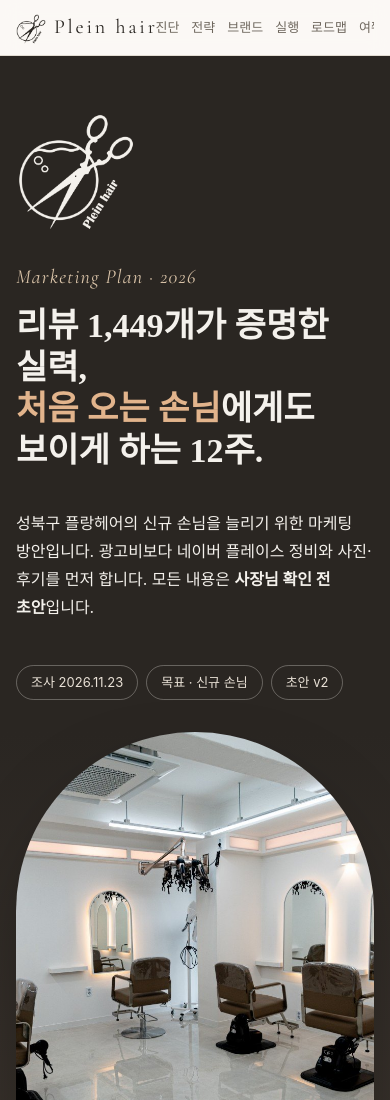
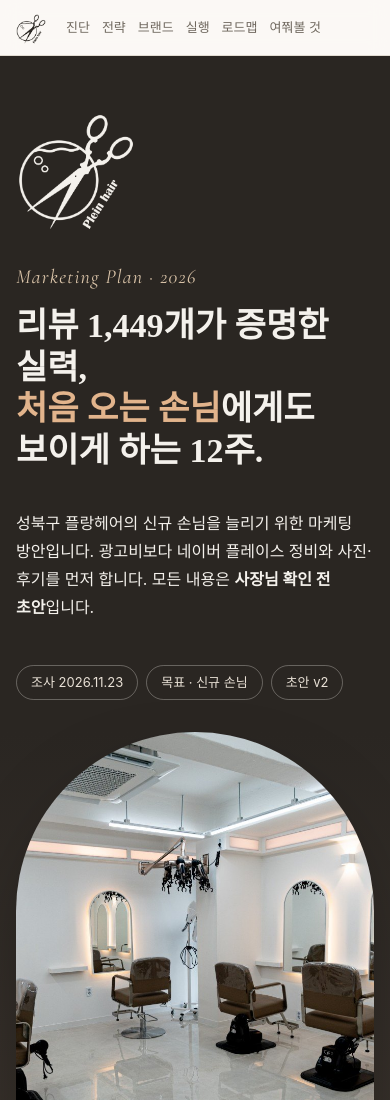
Before and after one commit to gimyedalm-collab/plein-flan-plan, a plain HTML site: page index.html in a window 390 px wide. Shown: the top 1100 px of the page. Drawn offline with nearby package versions, Linux system fonts and the light colour scheme; a web font is replaced by a local one.

Commit message:
모바일 상단바 정리
Co-Authored-By: Claude Opus 5.5 <noreply@anthropic.com>

```diff
--- a/index.html
+++ b/index.html
@@ -7,7 +7,7 @@
 <link rel="stylesheet" href="style.css">
 </head><body>
 
-<header class="bar"><a class="logo" href="#top"><img src="img/logo_dark.png" alt="">Plein hair</a>
+<header class="bar"><a class="logo" href="#top"><img src="img/logo_dark.png" alt="Plein hair"><span>Plein hair</span></a>
 <nav><a href="#diag">진단</a><a href="#plan">전략</a><a href="#brand">브랜드</a><a href="#do">실행</a><a href="#road">로드맵</a><a href="#ask">여쭤볼 것</a></nav></header>
 
 <div class="hero2" id="top">
--- a/style.css
+++ b/style.css
@@ -134,7 +134,7 @@ footer a{color:#D9C3A8}
 @media (prefers-reduced-motion:reduce){.rv{opacity:1;transform:none;transition:none}html{scroll-behavior:auto}}
 
 @media (max-width:640px){
-  .bar{padding:10px 16px}.bar nav{gap:12px;font-size:13px}
+  .bar{padding:10px 16px;gap:12px}.bar nav{gap:12px;font-size:13px}.bar .logo{margin-right:0}.bar .logo span{display:none}.bar .logo img{margin:0}
   .hero{padding:72px 16px 84px}.wrap{padding:0 16px}
   section{padding:60px 0}
   .card{padding:18px}
```
